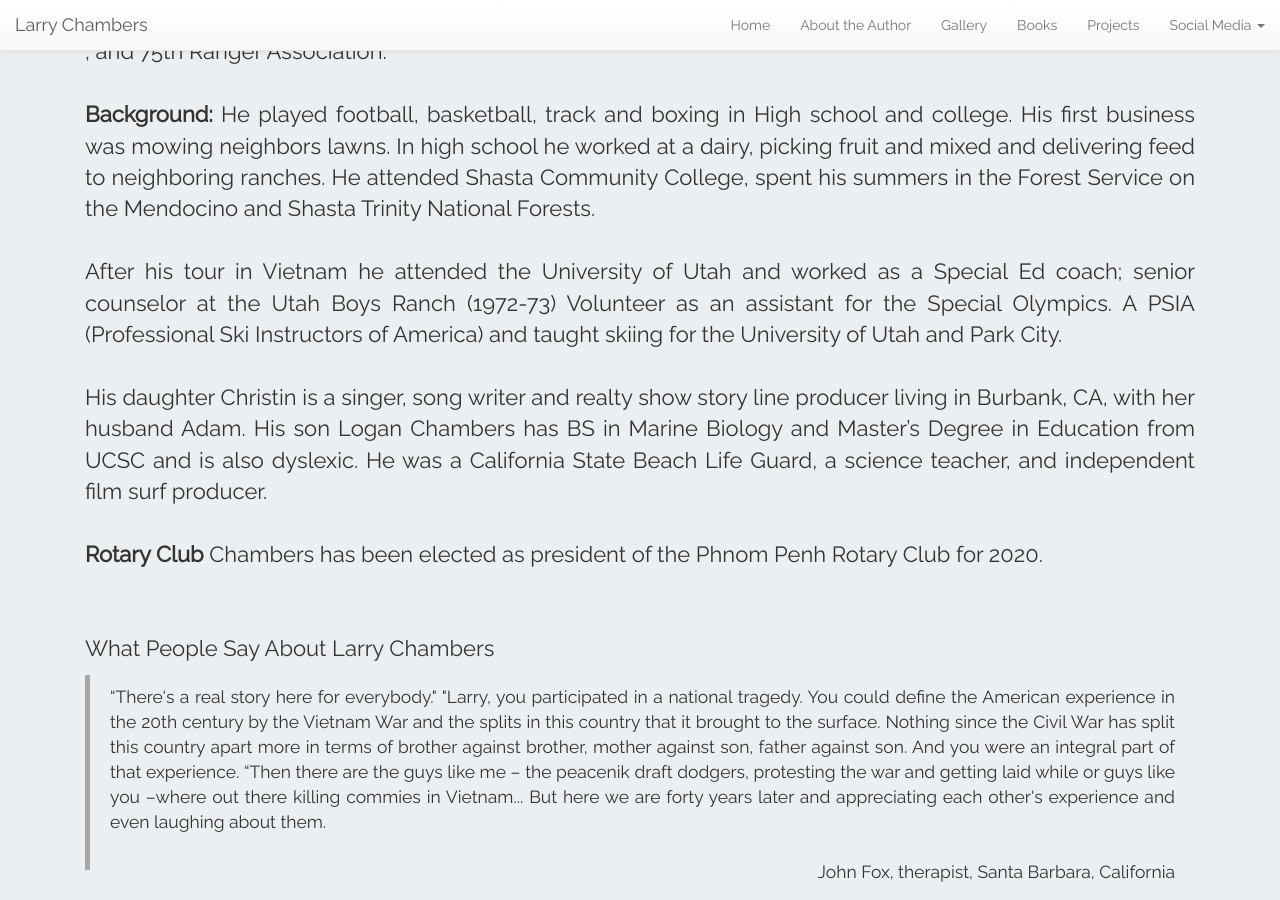
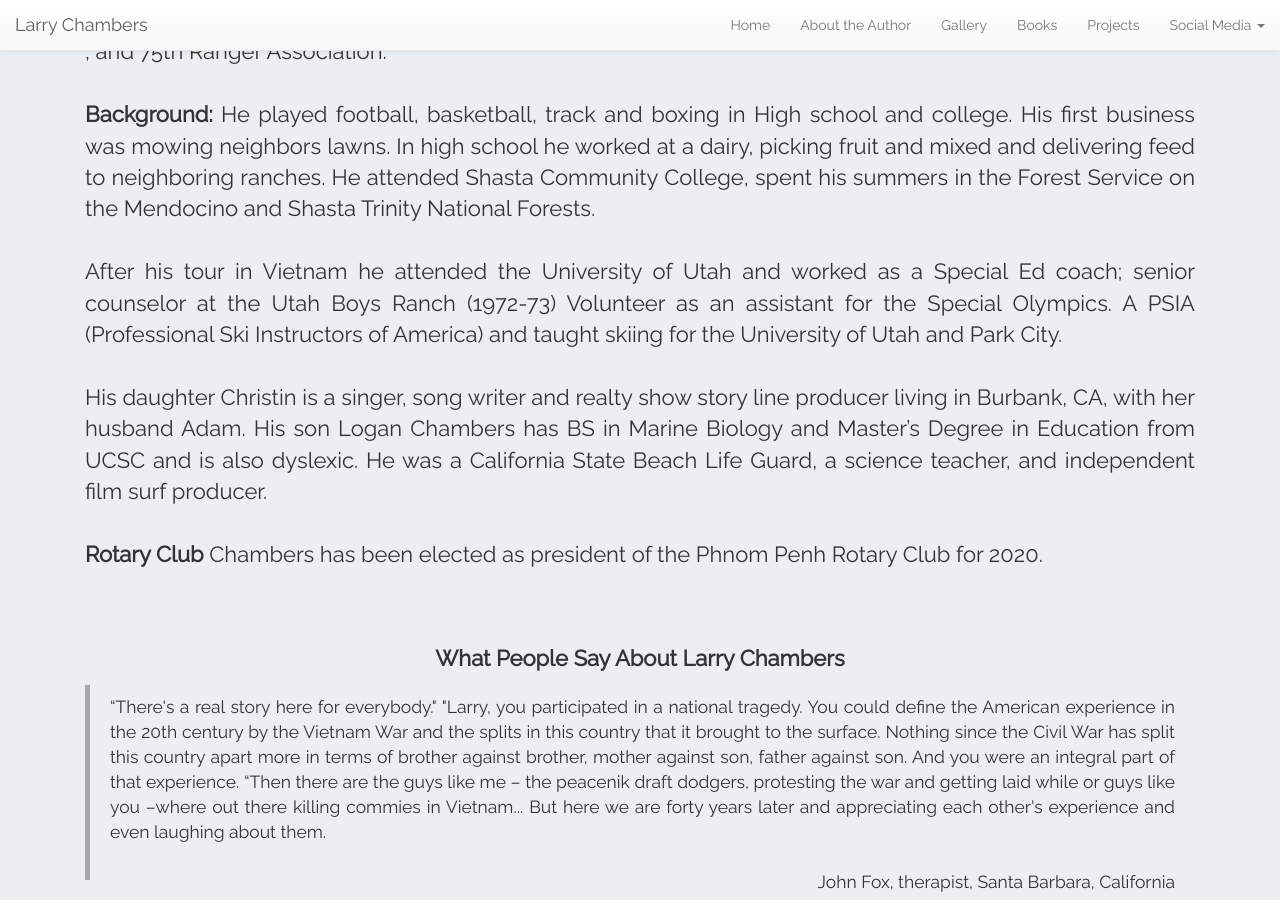
Before and after one commit to larrychambers/larrychambers.github.io, a Jekyll site: the page built from about.md, in a window 1280 px wide and 900 px high, scrolled down 2450 px. Built offline with Jekyll 4.4.1, drawn with Linux system fonts in a browser that asks for light colours; nearby versions of some CDN libraries.

Commit message:
Update about.md

```diff
--- a/about.md
+++ b/about.md
@@ -65,13 +65,9 @@ His daughter Christin is a singer, song writer and realty show story line produc
 <b>Rotary Club</b>
 Chambers has been elected as president of the Phnom Penh Rotary Club for 2020.<br><br><br>
 
-
-<font size:large>
-
-What People Say About Larry Chambers
-
-
-</font>
+<center>
+<b>What People Say About Larry Chambers</b>
+</center>
 
 
 
```
